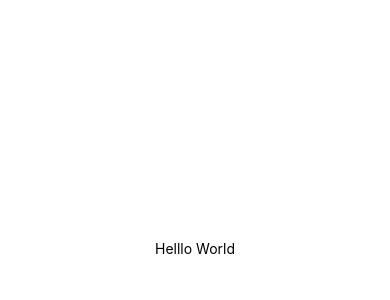
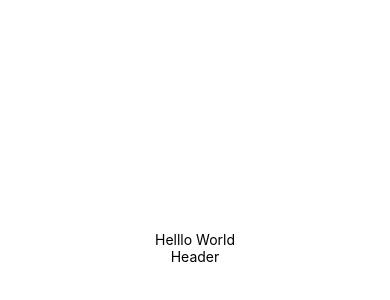
Before and after one commit to AlbertooValidoFuentes/Practica1-Multimedia-AlbertoValido, a React Native app: screen / in a window 390 px wide. Shown: the part 174-474 px from the top of the page. Built offline with nearby package versions, Linux system fonts and the light colour scheme.

Commit message:
Creo y importo el componente Header

```diff
--- a/App.js
+++ b/App.js
@@ -1,10 +1,12 @@
 import { StatusBar } from 'expo-status-bar';
 import { StyleSheet, Text, View } from 'react-native';
+import Header from './components/Header';
 
 export default function App() {
   return (
     <View style={styles.container}>
       <Text>Helllo World</Text>
+      <Header />
       <StatusBar style="auto" />
     </View>
   );
--- /dev/null
+++ b/components/Header.jsx
@@ -0,0 +1,9 @@
+import { StyleSheet, Text, View } from 'react-native';
+
+export default function Header() {
+  return (
+    <View>
+      <Text>Header</Text>
+    </View>
+  );
+}
```
